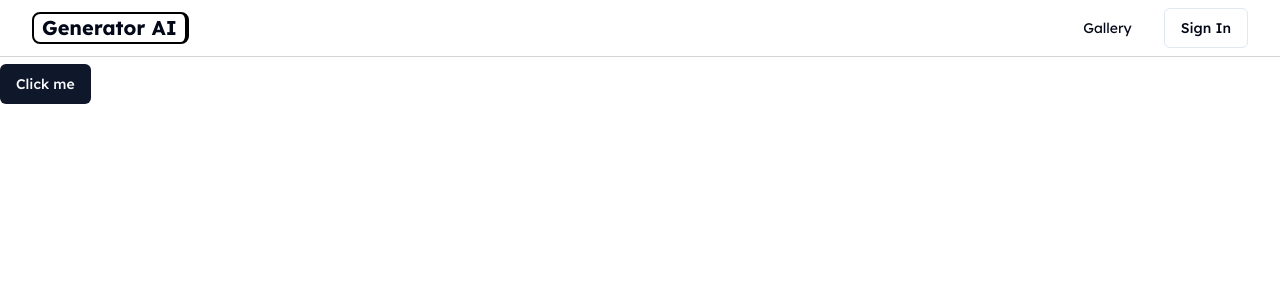
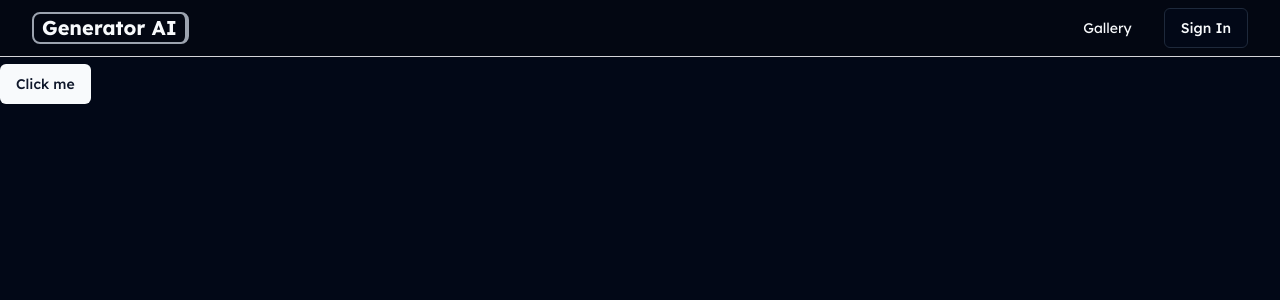
Before and after one commit to susilthapa/generator.ai, a Next.js app: page / in a window 1280 px wide. Shown: the top 300 px of the page. Built offline with nearby package versions, Linux system fonts and the light colour scheme; no server answers.

Commit message:
next-themes with dark theme as default

```diff
--- a/package.json
+++ b/package.json
@@ -19,6 +19,7 @@
     "lucide-react": "^0.314.0",
     "next": "14.1.0",
     "next-auth": "^4.24.5",
+    "next-themes": "^0.2.1",
     "react": "^18",
     "react-dom": "^18",
     "tailwind-merge": "^2.2.0",
--- a/src/app/layout.tsx
+++ b/src/app/layout.tsx
@@ -4,6 +4,7 @@ import { Lexend } from "next/font/google";
 import "./globals.css";
 import { cn } from "@/lib/utils";
 import Navbar from "@/components/Navbar";
+import { ThemeProvider } from "@/components/ThemeProvider";
 
 const lexend = Lexend({ subsets: ["latin"] });
 
@@ -20,7 +21,10 @@ export default function RootLayout({
   return (
     <html lang="en">
       <body className={cn(lexend.className, "antialiased min-h-screen pt-16")}>
-        <Navbar />
+        <ThemeProvider>
+          <Navbar />
+        </ThemeProvider>
+
         {children}
       </body>
     </html>
--- a/src/components/Navbar.tsx
+++ b/src/components/Navbar.tsx
@@ -11,7 +11,7 @@ const Navbar = async () => {
     <nav className="fixed inset-x-0 top-0 bg-white dark:bg-gray-950 z-10 h-fit border-b border-zinc-300 py-2">
       <div className="flex items-center justify-center h-full gap-2 px-8 mx-auto sm:justify-between max-w-7xl">
         <Link href="/gallery" className="items-center hidden gap-2 sm:flex">
-          <p className="rounded-lg border-2 border-r-4 border-black px-2 text-xl font-bold transition-all hover:-translate-y-[2px] md:block dark:border-white">
+          <p className="rounded-lg border-2 border-r-4 border-black px-2 text-xl font-bold transition-all hover:-translate-y-[2px] md:block dark:border-gray-400">
             Generator AI
           </p>
         </Link>
--- /dev/null
+++ b/src/components/ThemeProvider/index.tsx
@@ -0,0 +1,19 @@
+"use client";
+
+import * as React from "react";
+import { ThemeProvider as NextThemesProvider } from "next-themes";
+import { type ThemeProviderProps } from "next-themes/dist/types";
+
+export function ThemeProvider({ children, ...props }: ThemeProviderProps) {
+  return (
+    <NextThemesProvider
+      attribute="class"
+      defaultTheme="dark"
+      enableSystem
+      disableTransitionOnChange
+      {...props}
+    >
+      {children}
+    </NextThemesProvider>
+  );
+}
```
Also changed, not shown: 1 other file (tests, documents, lock files or other folders).
